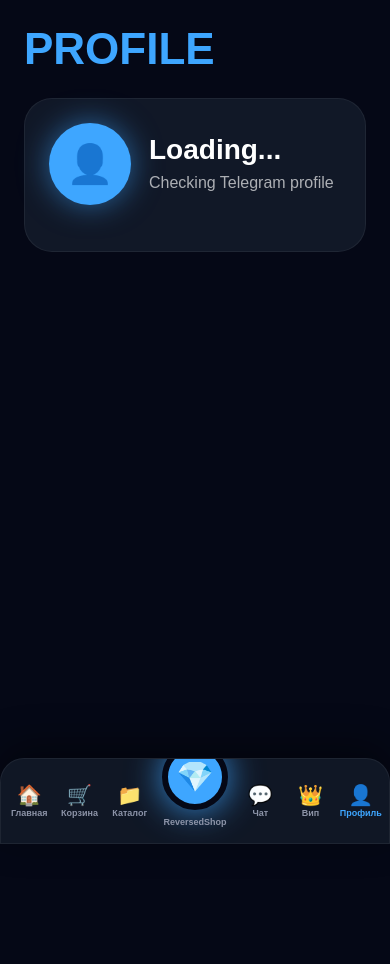
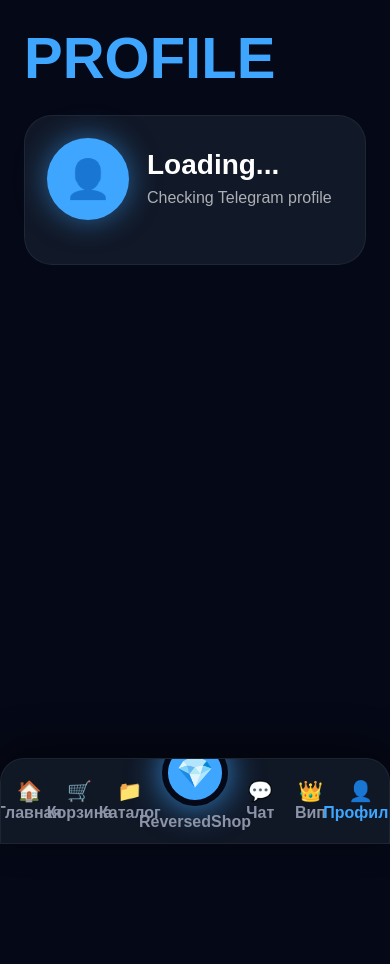
Before and after one commit to garabavladimir985-create/reversedmarket, a Flask app: page /profile in a window 390 px wide. Run offline with Flask 3, Linux system fonts and the light colour scheme; some libraries are stand-ins or nearby versions.

Commit message:
global mobile upscale ui

```diff
--- a/backend/static/css/style.css
+++ b/backend/static/css/style.css
@@ -1532,3 +1532,99 @@ body{
     padding:28px!important;
     font-size:18px!important;
 }
+/* GLOBAL MOBILE UI */
+
+@media(max-width:600px){
+
+body{
+    font-size:16px!important;
+}
+
+h1{
+    font-size:54px!important;
+    line-height:1!important;
+}
+
+h2{
+    font-size:38px!important;
+}
+
+p,
+span,
+a,
+button,
+input,
+textarea{
+    font-size:16px!important;
+}
+
+input,
+textarea,
+select{
+    min-height:56px!important;
+    border-radius:18px!important;
+    padding:16px!important;
+}
+
+button{
+    min-height:56px!important;
+    border-radius:18px!important;
+    font-size:18px!important;
+    font-weight:800!important;
+}
+
+.card,
+.product-card,
+.shop-card,
+.chat-box,
+.profile-card,
+.order-card,
+.cart-card{
+    border-radius:28px!important;
+    padding:22px!important;
+}
+
+.page-title{
+    font-size:58px!important;
+    margin-bottom:24px!important;
+}
+
+.shop-title{
+    font-size:58px!important;
+}
+
+.shop-text{
+    font-size:20px!important;
+}
+
+.locked-btn{
+    font-size:18px!important;
+    height:56px!important;
+}
+
+.premium-bottom-nav{
+    height:102px!important;
+    border-radius:34px 34px 0 0!important;
+    padding-bottom:8px!important;
+}
+
+.premium-nav-item{
+    font-size:13px!important;
+    min-width:52px!important;
+}
+
+.premium-icon{
+    font-size:28px!important;
+}
+
+.premium-shop-btn{
+    margin-top:-52px!important;
+}
+
+.premium-shop-circle{
+    width:86px!important;
+    height:86px!important;
+    font-size:42px!important;
+}
+
+}
```
